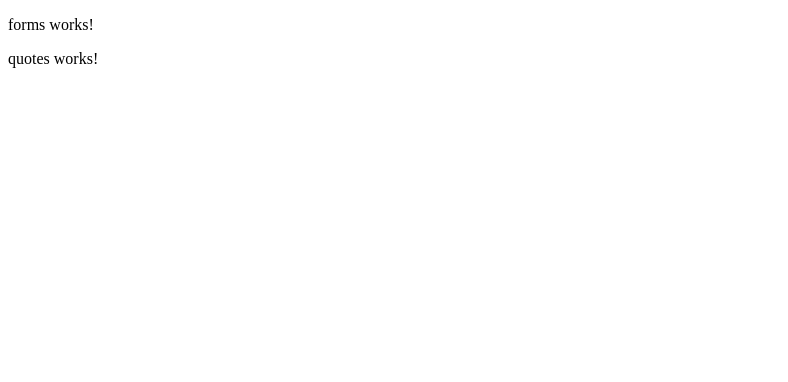
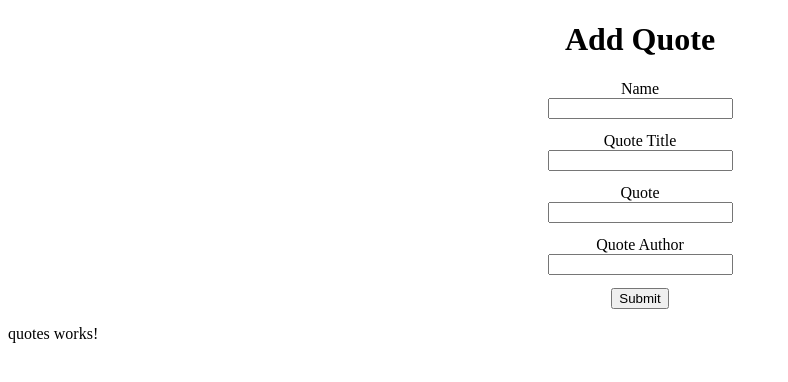
Before and after one commit to alex-mu/Life-Quote, an Angular app: page / in a window 1280 px wide. Shown: the top 382 px of the page, without its empty margins (0-788 px from the left). Built offline with nearby package versions, Linux system fonts and the light colour scheme.

Commit message:
form created

```diff
--- a/src/app/forms/forms.component.css
+++ b/src/app/forms/forms.component.css
@@ -0,0 +1,6 @@
+div {
+    text-align: center;
+}
+label {
+    text-align: left;
+}
--- a/src/app/forms/forms.component.html
+++ b/src/app/forms/forms.component.html
@@ -1 +1,26 @@
-<p>forms works!</p>
+<div class="container-fluid">
+    <h1 class="heading">Add Quote</h1>
+    <form (ngSubmit)="submit">
+        <div class="form-group">
+            <label for="name">Name</label><br>
+            <input type="text" name="name" class="form-control" ngModel>
+        </div>
+        <pre></pre>
+        <div class="form-group">
+            <label for="quote-title">Quote Title</label><br>
+            <input type="text" name="quote-title" class="form-control" ngModel>
+        </div>
+        <pre></pre>
+        <div class="form-group">
+            <label for="quote-msg">Quote</label><br>
+            <input type="text" name="quote-msg" class="form-control" ngModel>
+        </div>
+        <pre></pre>
+        <div class="form-group">
+            <label for="quote-author">Quote Author</label><br>
+            <input type="text" name="quote-author" class="form-control" ngModel>
+        </div>
+        <pre></pre>
+        <button class="btn btn-primary" type="submit">Submit</button>
+    </form>
+</div>
```
